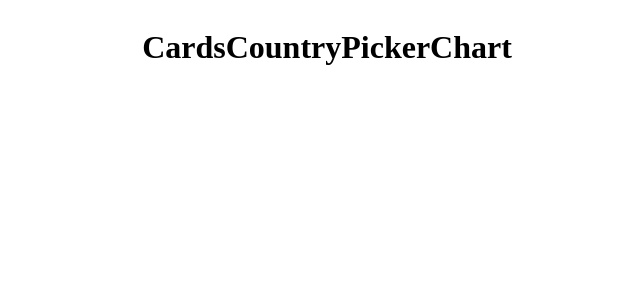
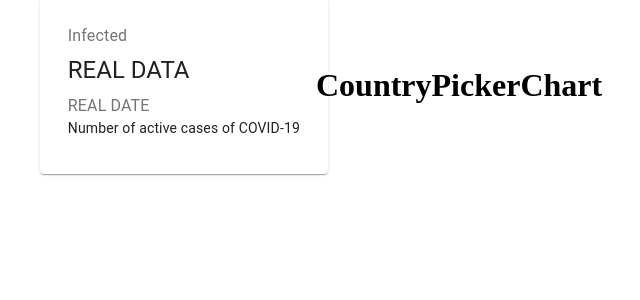
Before and after one commit to Leoprogramming/covid-19-tracker-react, a React (Create React App) app: page / in a window 1280 px wide. Shown: the top 300 px of the page, without its empty margins (313-953 px from the left). Built offline with nearby package versions, Linux system fonts and the light colour scheme; no server answers.

Commit message:
installed and imported material-ui, styled Cards.jsx with cards and typography

```diff
--- a/package.json
+++ b/package.json
@@ -3,6 +3,7 @@
   "version": "0.1.0",
   "private": true,
   "dependencies": {
+    "@material-ui/core": "^4.9.11",
     "@testing-library/jest-dom": "^4.2.4",
     "@testing-library/react": "^9.3.2",
     "@testing-library/user-event": "^7.1.2",
--- a/src/App.js
+++ b/src/App.js
@@ -5,16 +5,21 @@
 import { fetchData } from "./api";
 
 class App extends React.Component {
+  state = {
+    data: {},
+  }
 
   async componentDidMount() {
-    const data = await fetchData();
+    const fetchedData = await fetchData();
 
-    console.log(data);
+    this.setState({ data: fetchedData });
   }
   render() {
+    const { data } = this.state;
+
     return (
       <div className={styles.container}>
-        <Cards />
+        <Cards data={data} />
         <CountryPicker />
         <Chart />
       </div>
--- a/src/api/index.js
+++ b/src/api/index.js
@@ -6,9 +6,7 @@
   try {
     const { data: { confirmed, recovered, deaths, lastUpdate } } = await axios.get(url);
 
-    const modifiedData = { confirmed, recovered, deaths, lastUpdate }
-
-    return modifiedData;
+    return { confirmed, recovered, deaths, lastUpdate };
   } catch (error) {
 
   }
--- a/src/components/Cards/Cards.jsx
+++ b/src/components/Cards/Cards.jsx
@@ -1,8 +1,24 @@
 import React from "react";
+import { Card, CardContent, Typography, Grid, StylesProvider } from "@material-ui/core";
 
-const Cards = () => {
+import styles from "./Cards.module.css";
+
+const Cards = (props) => {
+  console.log(props);
+
   return (
-    <h1>Cards</h1>
+    <div className={styles.container}>
+      <Grid container spacing={3} justify="center">
+        <Grid item component={Card}>
+          <CardContent>
+            <Typography color="textSecondary" gutterBottom>Infected</Typography>
+            <Typography variant="h5" gutterBottom>REAL DATA</Typography>
+            <Typography color="textSecondary">REAL DATE</Typography>
+            <Typography variant="body2">Number of active cases of COVID-19</Typography>
+          </CardContent>
+        </Grid>
+      </Grid>
+    </div>
   )
 }
 
```
Also changed, not shown: 1 other file (tests, documents, lock files or other folders).
